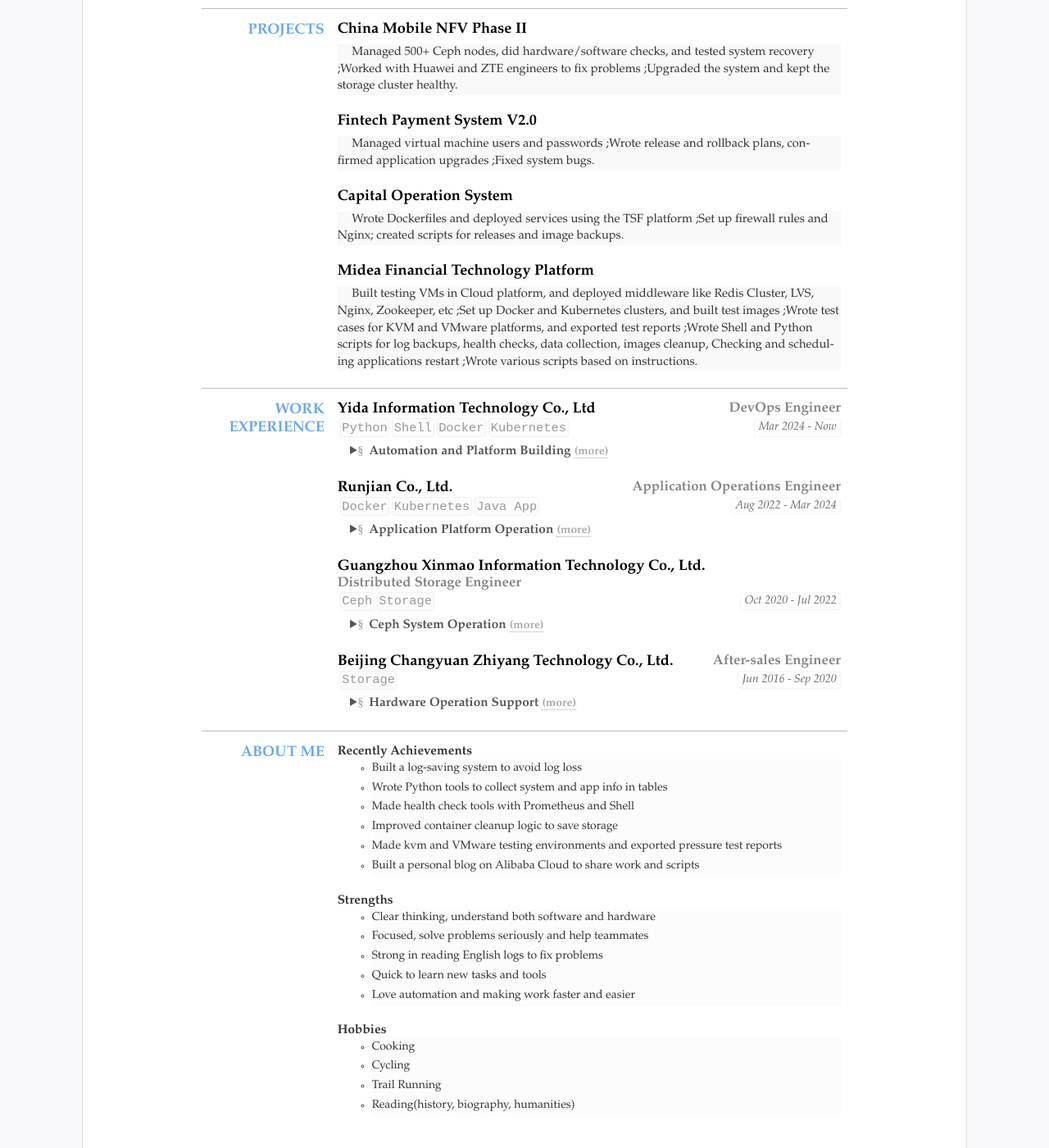
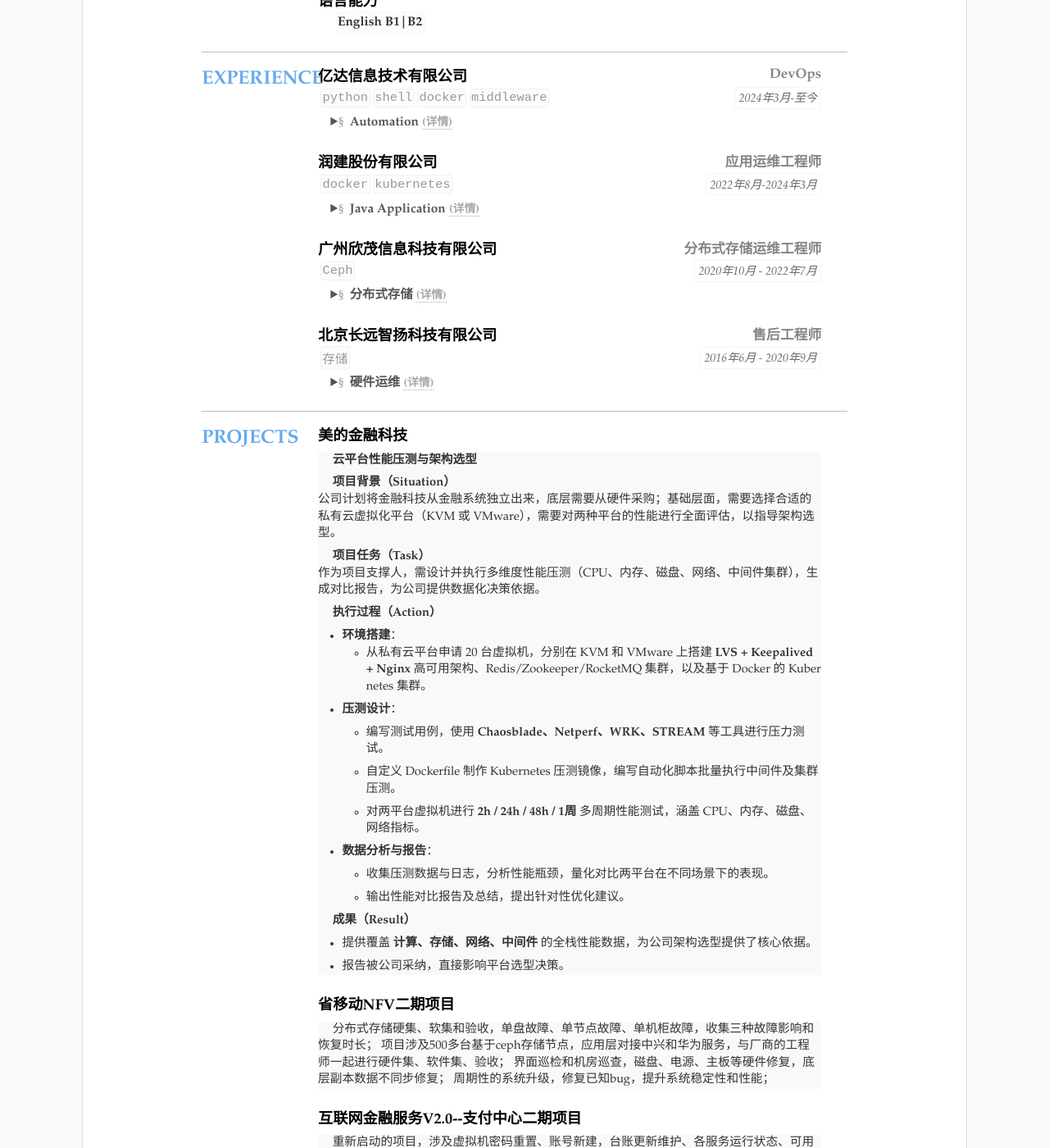
Before and after one commit to YogaTom/resume, a Jekyll site: the page built from index.html, in a window 1280 px wide and 1400 px high, scrolled down 807 px. Shown: the whole window at 82% size. Built offline with Jekyll 4.4.1, drawn with Linux system fonts in a browser that asks for light colours; some of the changed text lies outside the part shown.

Commit message:
Update resume.yml

```diff
--- a/_data/resume.yml
+++ b/_data/resume.yml
@@ -2,9 +2,9 @@
 # 如果YAML格式的数据请先检查格式是否有误，可选检查工具 http://www.yamllint.com
 
 title: "resume online"
-lang: "en" #语言设置 zh表示中文 en 表示英语
-name: "Yong Tang"
-jobtitle: "DevOps Engineer" #可空不显示
+lang: "zh" #语言设置 zh表示中文 en 表示英语
+name: "唐勇"
+jobtitle: "运维工程师 DevOps" #可空不显示
 photo: "assets/img/avatar.png" #照片可空，不显示
 
 #联系方式
@@ -28,151 +28,143 @@ contact: #联系方式连接等3~5行
 #main下面是主体内容，类别条数不限
 main: #简历主要内容，
 - type: education #类别为ID
-  name: Education  #显示名称，空则使用type
+  name: 教育 #显示名称，空则使用type
   content: #内容基本格式 标题-副标题-日期-详细内容 (都允许空)
-  - title: Huaqiao University
-    duration: "Sep 2007 – Jun 2011"
-    sub: Bachelor’s Degree
-    detail: Electronic Science and Technology
+  - title: 华侨大学
+    duration: "2007年9月 - 2011年6月"
+    sub: 本科
+    detail: 电子科学与技术
 
 - type: skills
-  name: Skills
   # name: "技能"
   content:
-    - title: Programming Languages
-      items: [Python, Shell]   #itmems 可以小块的方式显示
-    - title: DevOps tools
+    - title: 编程语言
+      items: [Python, Shell]
+    - title: DevOps 工具
       items: [Ansible, Jenkins, GitLab CI]
-    - title: Containers
+    - title: 容器与编排
       items: [Docker, Kubernetes, Helm]
-    - title: Middleware
-      items: [Nginx, Redis, LVS, Ceph, Zookeeper, RocketMQ, Elasticsearch]
-    - title: Monitoring
+    - title: 中间件与存储
+      items: [Nginx, Redis, LVS, Ceph, SAN, Zookeeper, RocketMQ, Elasticsearch]
+    - title: 自动化监控
       items: [Prometheus, Grafana, ELK]
-    - title: Systems
-      items: [Linux, Basic network, Private Cloud]
-    - title: Language
-      items: [English]
+    - title: 操作系统与基础设施
+      items: [Linux系统, OSI模型, 私有云(KVM/VMware)]
+    - title: 语言能力
+      items: [English B1|B2]
+
+- type: experience
+  content:
+  - title: 亿达信息技术有限公司
+    sub:  DevOps
+    duration: "2024年3月-至今"
+    tags:
+    - python
+    - shell
+    - docker
+    - middleware
+    summary: Automation
+    detail: 负责美的集团下的金融系统和金融科技项目，日常运维工作包括系统监控、故障处理、性能优化、自动化脚本编写等。
+            金融科技从金融系统独立后，规划和测试环境，制定测试方案，生成测试报告。
+  - title: 润建股份有限公司
+    sub: 应用运维工程师
+    duration: "2022年8月-2024年3月"
+    tags:
+    - docker
+    - kubernetes
+    summary: Java Application
+    detail: 互联网金融服务V2.0支付中心和运营资本域项目的运维工作;
+            日常运维、中间件搭建，故障处理、版本发布、回退、验证服务;
+
+  - title: 广州欣茂信息科技有限公司
+    sub: 分布式存储运维工程师
+    duration: "2020年10月 - 2022年7月"
+    tags:
+    - Ceph
+    summary: 分布式存储
+    detail: 负责广东省移动5GC二期、三期的浪潮ceph存储，日常运维工作包括系统监控、软硬件故障处理、firmware升级;
+            参与与移动客户的会议沟通、方案编写和故障案例编写；
+
+
+  - title: 北京长远智扬科技有限公司
+    sub: 售后工程师
+    duration: "2016年6月 - 2020年9月"
+    tags:
+    - 存储
+    summary: 硬件运维
+    detail: 日立存储的ISP公司，负责广东省内三大运行商（电信、移动、联通）、各银行、证券等大中小企业的售后维护、微码升级等工作；
+            在客户IDC现场分析和解决各类软硬件问题；
 
 
 - type: projects
   name: Projects
   content:
-    - title: China Mobile NFV Phase II
-      detail:
-        - Managed 500+ Ceph nodes, did hardware/software checks, and tested system recovery ;
-        - Worked with Huawei and ZTE engineers to fix problems ;
-        - Upgraded the system and kept the storage cluster healthy.
-
-    - title: Fintech Payment System V2.0
-      detail:
-        - Managed virtual machine users and passwords ;
-        - Wrote release and rollback plans, confirmed application upgrades ;
-        - Fixed system bugs.
-
-    - title: Capital Operation System
-      detail:
-        - Wrote Dockerfiles and deployed services using the TSF platform ;
-        - Set up firewall rules and Nginx; created scripts for releases and image backups.
-
-    - title: Midea Financial Technology Platform
-      detail:
-        - Built testing VMs in Cloud platform, and deployed middleware like Redis Cluster, LVS, Nginx, Zookeeper, etc ;
-        - Set up Docker and Kubernetes clusters, and built test images ;
-        - Wrote test cases for KVM and VMware platforms, and exported test reports ;
-        - Wrote Shell and Python scripts for log backups, health checks, data collection, images cleanup, Checking and scheduling applications restart ;
-        - Wrote various scripts based on instructions.
+  - title: 美的金融科技
+    duration:
+    detail:
+      md: _data/yida.md
 
 
-- type: Work Experience
-  name: Work Experience
-  content:
-  - title: Yida Information Technology Co., Ltd
-    sub: DevOps Engineer
-    duration: Mar 2024 - Now
-    tags: [Python, Shell, Docker, Kubernetes]
-    summary: Automation and Platform Building
-    detail:
-      md: _data/demo.md
+  - title: 省移动NFV二期项目
+    duration:
+    detail: 分布式存储硬集、软集和验收，单盘故障、单节点故障、单机柜故障，收集三种故障影响和恢复时长；
+            项目涉及500多台基于ceph存储节点，应用层对接中兴和华为服务，与厂商的工程师一起进行硬件集、软件集、验收；
+            界面巡检和机房巡查，磁盘、电源、主板等硬件修复，底层副本数据不同步修复；
+            周期性的系统升级，修复已知bug，提升系统稳定性和性能；
 
-  - title: Runjian Co., Ltd.
-    sub: Application Operations Engineer
-    duration: Aug 2022 - Mar 2024
-    tags: [Docker, Kubernetes, Java App]
-    summary: Application Platform Operation
-    detail:
-      - Managed system setup and version releases for business apps ;
-      - Deployed middleware, fixed service and container problems ;
-      - Wrote rollback plans and made sure services started correctly.
+  - title: 互联网金融服务V2.0--支付中心二期项目
+    duration:
+    detail: 重新启动的项目，涉及虚拟机密码重置、账号新建，台账更新维护、各服务运行状态、可用性、安全性；
+            月度发版、排查故障、修复漏洞、验证服务等；
+            编写版本发布和回退方案，并在南方ios平台申请作业，版本发布完成后，验证服务启动和业务正常。
 
-  - title: Guangzhou Xinmao Information Technology Co., Ltd.
-    sub: Distributed Storage Engineer
-    duration: Oct 2020 - Jul 2022
-    tags: [Ceph, Storage]
-    summary: Ceph System Operation
-    detail:
-      - Managed Ceph storage with 500+ nodes for China Mobile ;
-      - Did system checks, hardware replacements, patch updates ;
-      - Wrote technology documents and helped with customer communication.
+  - title: 运营资本域项目
+    duration:
+    detail: 服务器申请，资源验证，防火墙策略变更；
+            dokerfile编写，tsf平台实例创建，打包和发布；
+            搭建和配置nginx，验证前端页面跳转和显示正常；
+            容器镜像备份，镜像脚本维护；
 
-  - title: Beijing Changyuan Zhiyang Technology Co., Ltd.
-    sub: After-sales Engineer
-    duration: Jun 2016 - Sep 2020
-    tags: [Storage]
-    summary: Hardware Operation Support
-    detail:
-      - Maintained storage hardware in telecom, mobile and bank data centers ;
-      - Upgraded firmware and fixed hardware like disks, power and controller.
-    # open: open
-    #可以设置open默认展开
 
 others: #其他列表显示
 - type: others #ID可以为空
-  name: 'About Me'
+  name: '成果'
+  content:
+  - title: "工作成果"
+    list:
+    - 优化应用日志转存脚本，自动处理变动的应用名，且自动识别未转存的历史遗留日志，防止丢失，
+    - 编写python脚本，自动收集指定目录里的信息，如logs文件，方便确认应用是否在输出日志
+    - python脚本自动化收集各系统节点的各环境版本，系统，中间件，jdk等，并输出为表格，按需升级
+    - shell脚本和prometheus互补，检测系统隐患，基础环境运行良好
+    - 提供容器镜像自动化清除脚本，保留最近三副本，既节省容量，又减少网络波动，仓库拉取镜像导致的失败
+    - 将安排的任务或者已有的任务自动化和优化，较少人为失误；也较少应用发版时间和开发同事的等待时间
+    - 协助开发进行容器、私有云等排错，减少跨部门之间沟通的时间成本
+
+#others 其他简略内容(列表)
+others: #其他列表显示
+- type: others #ID可以为空
+  name: 'self-introduction'
   content: #选择需要的格式
+  - title: "工作"
+    list:
+    - 逻辑思维强，熟悉技能项里的基础原理，爱钻研
+    - 根据需求，阅读官网英文教程，并在测试环境中运用
+    - 从不同渠道提升自我，书籍、博客、论坛、视频，思维广泛
+    - 追求工作自动化、脚本化，并不断利用空闲时间优化工作效率
 
-  - title: "Recently Achievements"
-    list:
-    - Built a log-saving system to avoid log loss
-    - Wrote Python tools to collect system and app info in tables
-    - Made health check tools with Prometheus and Shell
-    - Improved container cleanup logic to save storage
-    - Made kvm and VMware testing environments and exported pressure test reports
-    - Built a personal blog on Alibaba Cloud to share work and scripts
+  - title: "生活"
+    list: #单行列表
+    - 烹饪
+    - 骑行
+    - 马拉松越野
+    - 书籍:人文、传记、历史
 
-
-  - title: "Strengths"
-    list:
-    - Clear thinking, understand both software and hardware
-    - Focused, solve problems seriously and help teammates
-    - Strong in reading English logs to fix problems
-    - Quick to learn new tasks and tools
-    - Love automation and making work faster and easier
-
-  - title: "Hobbies"
-    list: #单行列表
-    - Cooking
-    - Cycling
-    - Trail Running
-    - Reading(history, biography, humanities)
-
-  # - title: 列表
-  #   list:
-  #   - 第一项
-  #   - 第二项
-#- type:
-#  name: '其他'
-#  content: #选择需要的格式
-#  - 单行文字
-#  - 如果有可以继续添加
-
-#footer 脚注，打印版和web版不同不显示
 footer: #脚注多组
   print: #打印版markdown或者html
   screen:
   # - text: "简历脚注"
   #   href: '/'
-  - text: "Made with &hearts; by Tom"
+  - text: "Made with &hearts; by TOM"
     href: "https://yogatom.github.io/resume/"
 
 #页面额外js脚本，如xx统计
```
